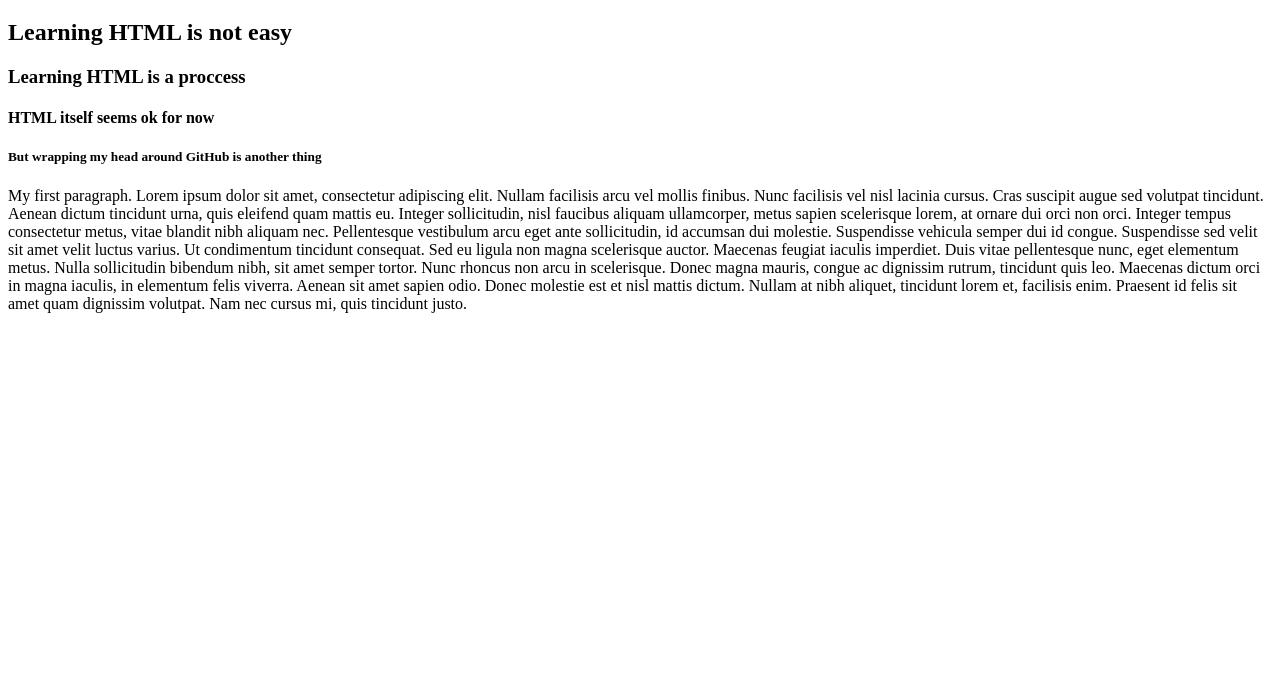
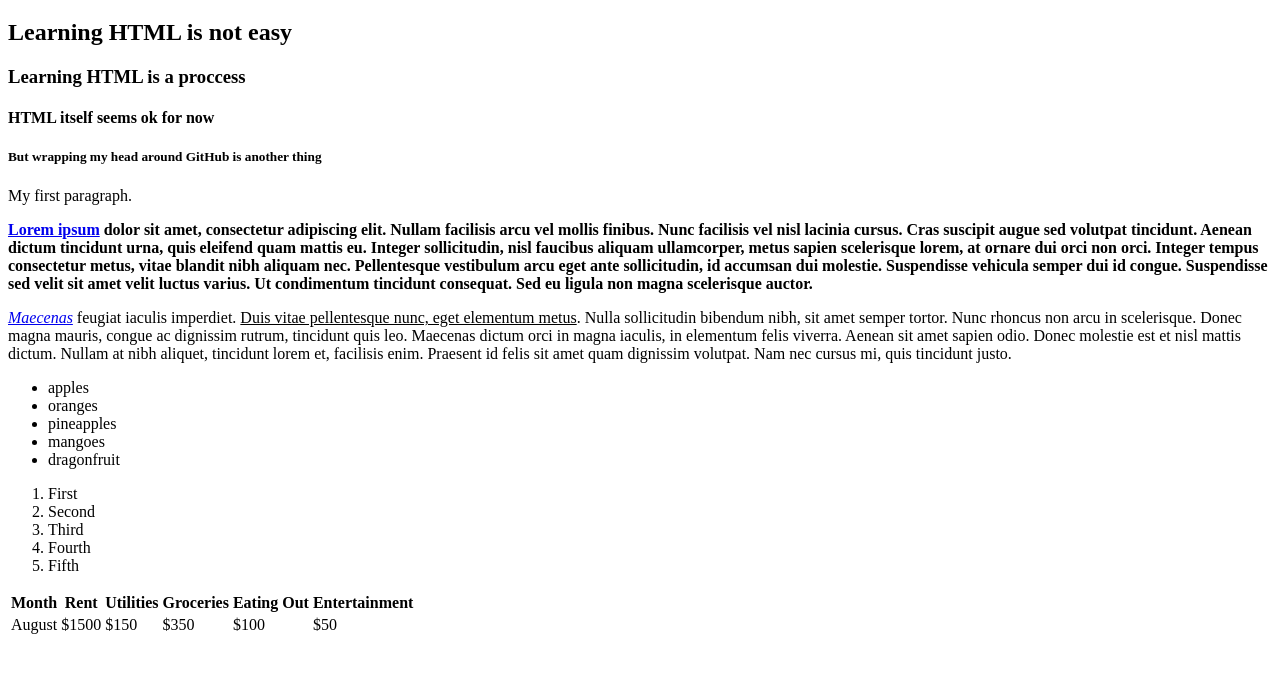
Before and after one commit to JDiggs1990/MySimpleSite, a plain HTML site: page index.html in a window 1280 px wide. Shown: the part 61-734 px from the top of the page. Drawn offline with Linux system fonts and the light colour scheme.

Commit message:
Lists and Table

```diff
--- a/index.html
+++ b/index.html
@@ -12,9 +12,9 @@
         <h3>Learning HTML is a proccess</h3>
         <h4>HTML itself seems ok for now</h4>
         <h5>But wrapping my head around GitHub is another thing</h5>
-        <p0>My first paragraph.</p0>
+        <p>My first paragraph.</p>
 
-        <p1>Lorem ipsum dolor sit amet, consectetur adipiscing elit.
+        <p><strong><a href="https://www.google.com/" target="_blank">Lorem ipsum</a> dolor sit amet, consectetur adipiscing elit.
             Nullam facilisis arcu vel mollis finibus. Nunc facilisis
             vel nisl lacinia cursus. Cras suscipit augue sed volutpat
             tincidunt. Aenean dictum tincidunt urna, quis eleifend
@@ -25,16 +25,51 @@
             ante sollicitudin, id accumsan dui molestie. Suspendisse
             vehicula semper dui id congue. Suspendisse sed velit sit
             amet velit luctus varius. Ut condimentum tincidunt consequat.
-            Sed eu ligula non magna scelerisque auctor.</p1>
-        <p2>Maecenas feugiat iaculis imperdiet. Duis vitae pellentesque
-            nunc, eget elementum metus. Nulla sollicitudin bibendum nibh,
+            Sed eu ligula non magna scelerisque auctor.</strong></p>
+        <p><em><a href="https://yahoo.com/" target="_blank">Maecenas</a></em> feugiat iaculis imperdiet. <u>Duis vitae pellentesque
+            nunc, eget elementum metus</u>. Nulla sollicitudin bibendum nibh,
             sit amet semper tortor. Nunc rhoncus non arcu in scelerisque.
             Donec magna mauris, congue ac dignissim rutrum, tincidunt
             quis leo. Maecenas dictum orci in magna iaculis, in elementum
             felis viverra. Aenean sit amet sapien odio. Donec molestie
             est et nisl mattis dictum. Nullam at nibh aliquet, tincidunt
             lorem et, facilisis enim. Praesent id felis sit amet quam
-            dignissim volutpat. Nam nec cursus mi, quis tincidunt justo.</p2>
+            dignissim volutpat. Nam nec cursus mi, quis tincidunt justo.</em></p>
+
+            <ul>
+                <li>apples</li>
+                <li>oranges</li>
+                <li>pineapples</li>
+                <li>mangoes</li>
+                <li>dragonfruit</li>
+            </ul>
+
+            <ol>
+                <li>First</li>
+                <li>Second </li>
+                <li>Third</li>
+                <li>Fourth</li>
+                <li>Fifth</li>
+            </ol>
+
+
+        <table>
+            <th>Month</th>
+            <th>Rent</th>
+            <th>Utilities</th>
+            <th>Groceries</th>
+            <th>Eating Out</th>
+            <th>Entertainment</th>
+            <tr>
+                <td>August</td>
+                <td>$1500</td>
+                <td>$150</td>
+                <td>$350</td>
+                <td>$100</td>
+                <td>$50</td>
+            </tr>
+        </table>
+
 
 
     </body>
```
